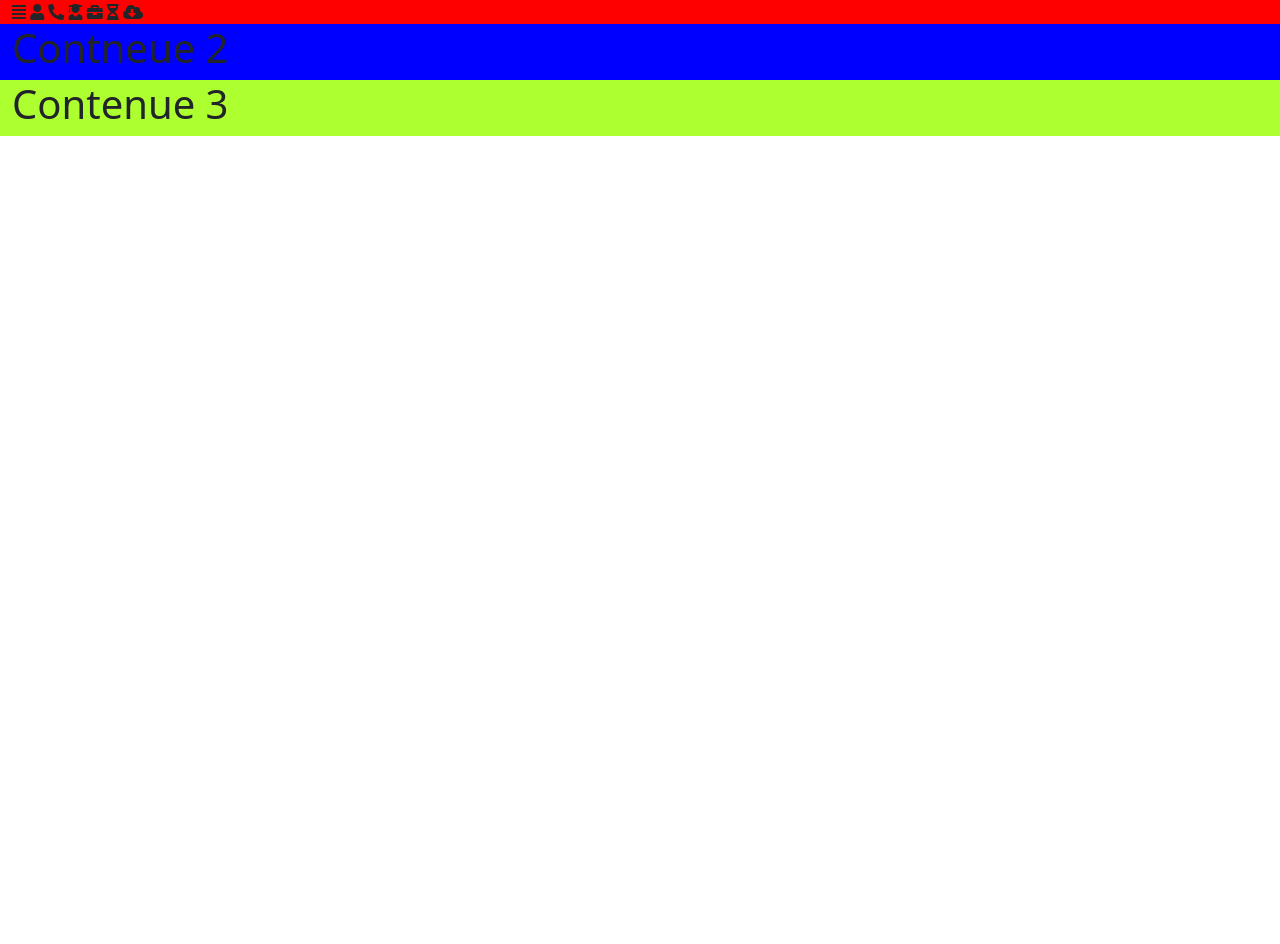
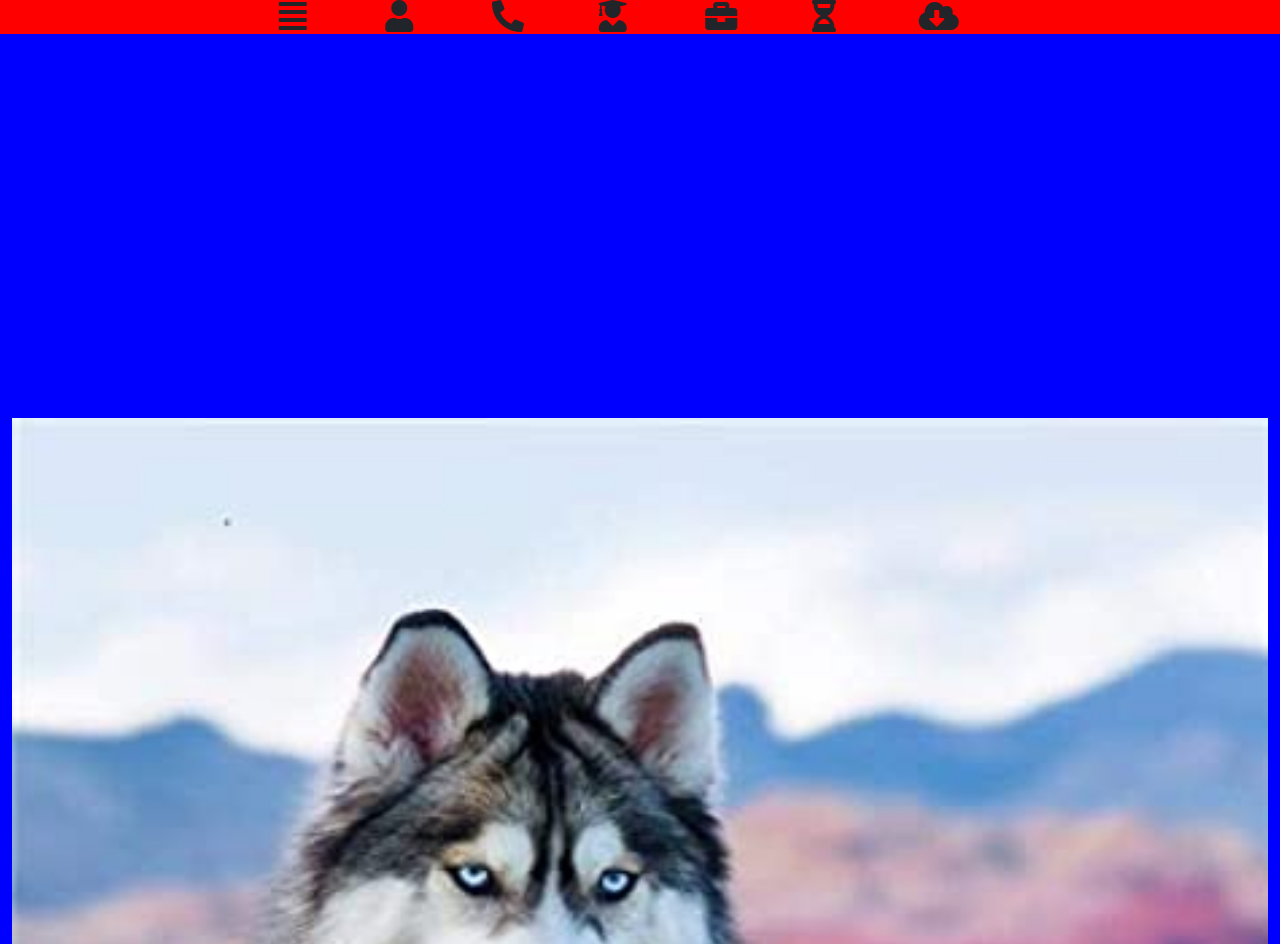
Before and after one commit to DeadEyeDiron/MonCvPerso, a plain HTML site: page Template lg md sm xs.html in a window 1280 px wide. Shown: the top 944 px of the page. Before the commit the page ends 800 px from the top, so only its background shows below. Drawn offline with nearby package versions, Linux system fonts and the light colour scheme.

Commit message:
v0.11
- retravaillé du menu
- retravaillé de l'image

```diff
--- a/Template lg md sm xs.html
+++ b/Template lg md sm xs.html
@@ -23,25 +23,48 @@
     <!--Appel le container de Bootstrap-->
     <div class="container-fluid">
         <!--Ligne 1 : Menu de sélection-->
-        <div class="row justify-content-between" id="Menu2">
+        <div class="row justify-content-center" id="Menu2">
+
+          <div class="col-1">
             <!--Icon de menu : Etendre le menu pour ajouter du texte-->
-          <div><i id="Ijustify" class="fas fa-align-justify"></i>
+            <i id="Ijustify" class="fas fa-align-justify"></i>
+          </div>
+
+          <div class="col-1">
             <!--Icon User : Direction du contenus Qui suis Je ?-->
             <i id="Iuser" class="fas fa-user"></i>
+          </div>
+
+          <div class="col-1">
             <!--Icon Telephone : Direction du contenus Me contacter-->
             <i id="Iphones" class="fas fa-phone-alt"></i>
+          </div>
+
+          <div class="col-1">
             <!--Icon User-graduate : Direction du contenu Mes Formation-->
             <i id="Igraduate" class="fas fa-user-graduate"></i>
+          </div>
+
+          <div class="col-1">
             <!--Icon Briedcase : Direction du contenu Mes Expérience Professionel-->
             <i id="Ibriefcase" class="fas fa-briefcase"></i>
+          </div>
+
+          <div class="col-1">
             <!--Icon Hourglass-half : Direction Mes hobbies-->
             <i id="Ihourglass" class="fas fa-hourglass-half"></i>
+          </div>
+
+          <div class="col-1">
             <!--Icon Cloud-download-alt : Telechargement du cv-->
-          <i id="Iclouds" class="fas fa-cloud-download-alt"></i></div>
+            <i id="Iclouds" class="fas fa-cloud-download-alt"></i>
+          </div>
+
         </div>
         <!--Ligne 2 : Box Contenant L'image-->
         <div class="row" id="BoxImage2">
-          <h1>Contneue 2</h1>
+          <img id="Image" class="img-fluid center-blocks" src="photo.jpg" alt="photochien"/>
+
         </div>
         <!--Ligne 3 : Box De contenue-->
         <div class="row" id="Contenue">
--- a/index.css
+++ b/index.css
@@ -7,7 +7,7 @@
 #BOXImage{
     margin-top: 1%; /*1%*/
     margin-bottom: -1%; /*-1%*/
-    background-color: blue;
+    background-color: rgb(229, 229, 236);
     align-items: center;
 
 }
@@ -251,6 +251,7 @@
 
 #BoxImage2{
     background-color: blue;
+
 }
 
 #Contenue{
@@ -259,29 +260,29 @@
 
 /*Propriété Menu*/
 #Ijustify{
-
+    font-size: xx-large;
 }
 
 #Iuser{
-
+    font-size: xx-large;
 }
 
 #Iphones{
-
+    font-size: xx-large;
 }
 
 #Igraduate{
-
+    font-size: xx-large;
 }
 
 #Ibriefcase{
-
+    font-size: xx-large;
 }
 
 #Ihourglass{
-
+    font-size: xx-large;
 }
 
 #Iclouds{
-
+    font-size: xx-large;
 }
```
Lines whose indentation alone changed are shown as unchanged.
